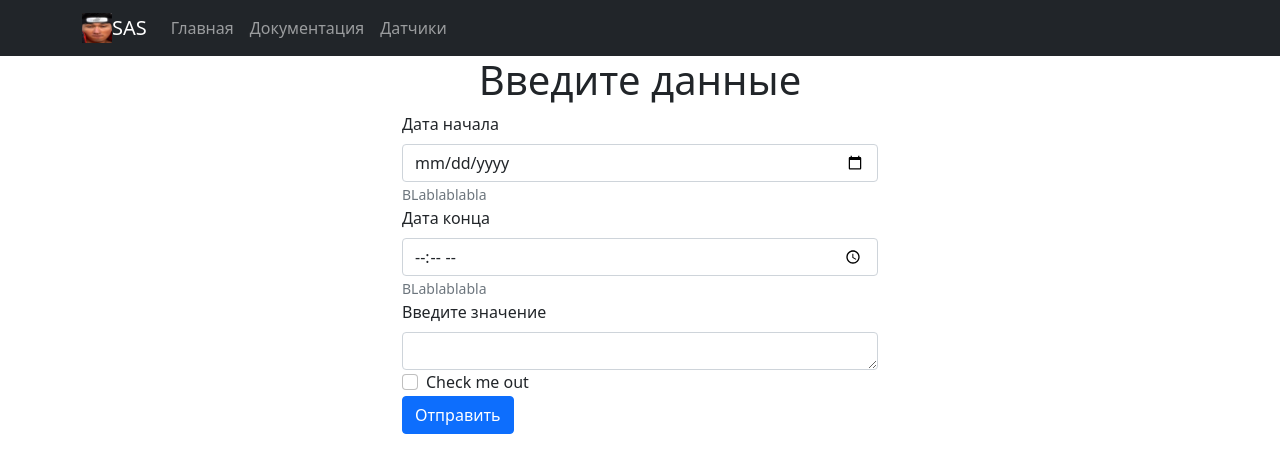
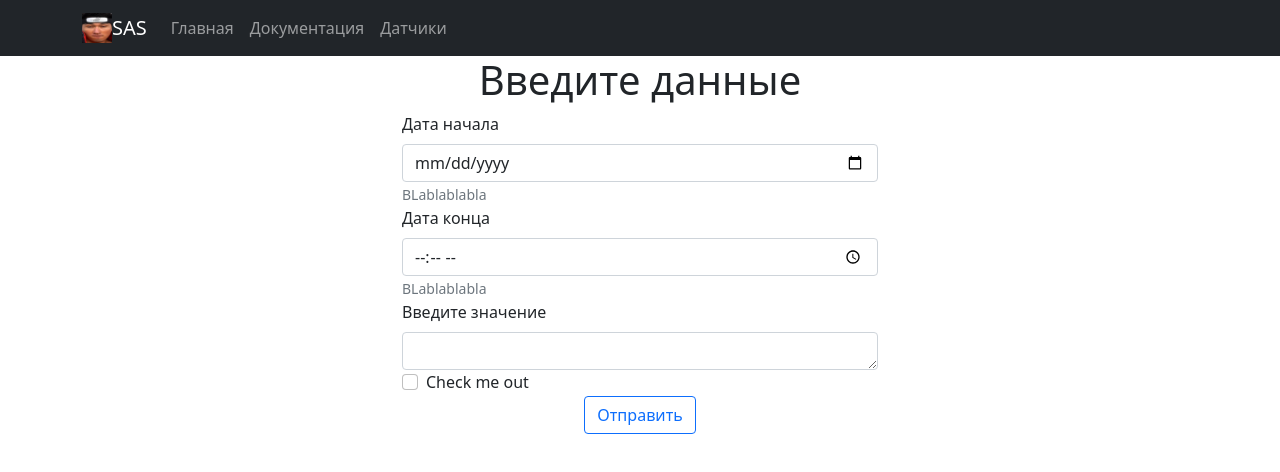
Before and after one commit to 4erCry/SuperAPIForSensors, a React (Create React App) app: page /sensors in a window 1280 px wide. Shown: the top 472 px of the page. Built offline with nearby package versions, Linux system fonts and the light colour scheme.

Commit message:
Add files via upload

```diff
--- a/src/pages/Sensors.js
+++ b/src/pages/Sensors.js
@@ -31,7 +31,9 @@ export default class Sensors extends Component{
                     <Form.Group controlId="formBasicCheckbox">
                         <Form.Check type="checkbox" label="Check me out"/>
                     </Form.Group>
-                    <Button variant="primary" type="submit">Отправить</Button>
+                    <div className="text-center">
+                    <button type="button" className="btn btn-outline-primary">Отправить</button>
+                    </div>
                 </Form>
             </Container>
 
```
